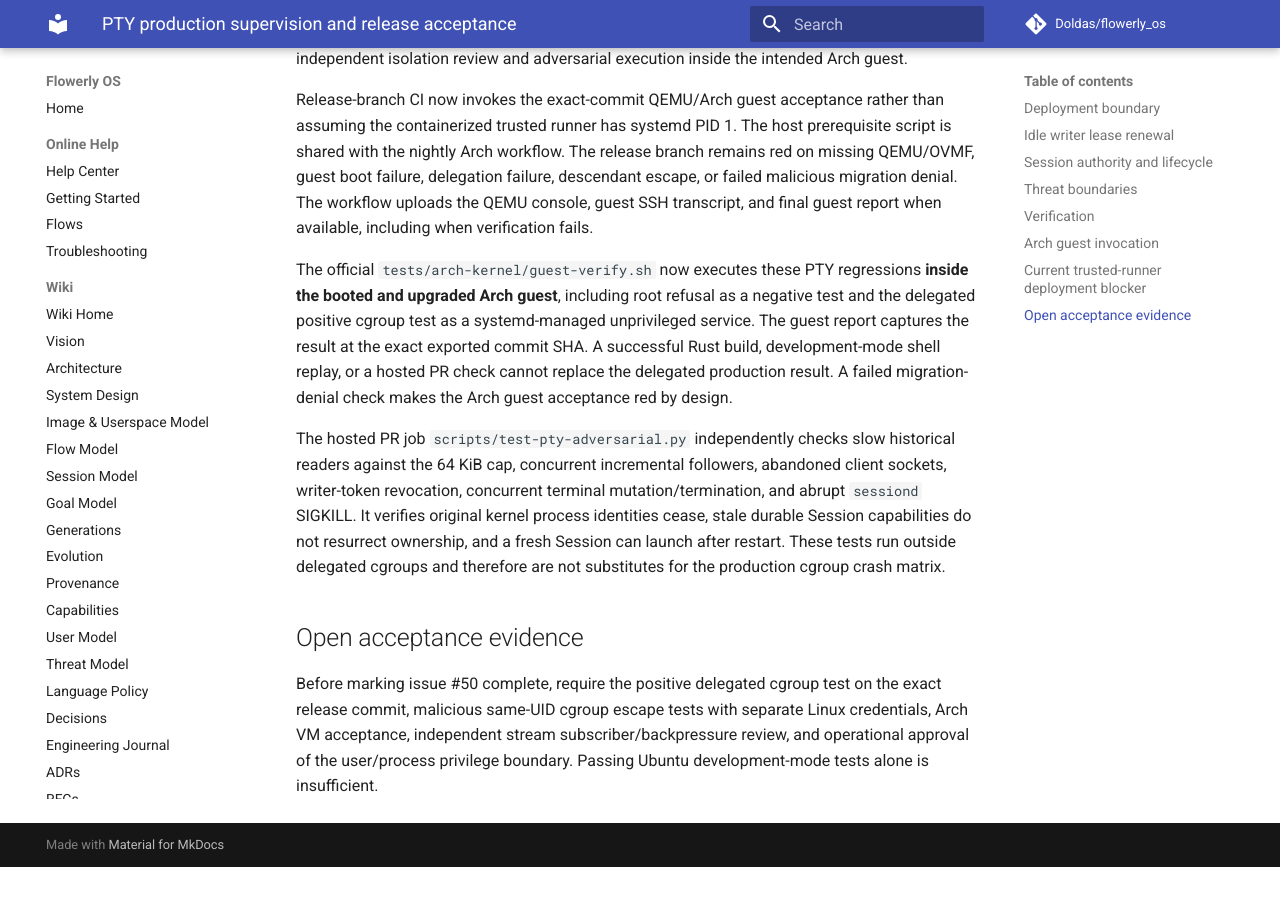
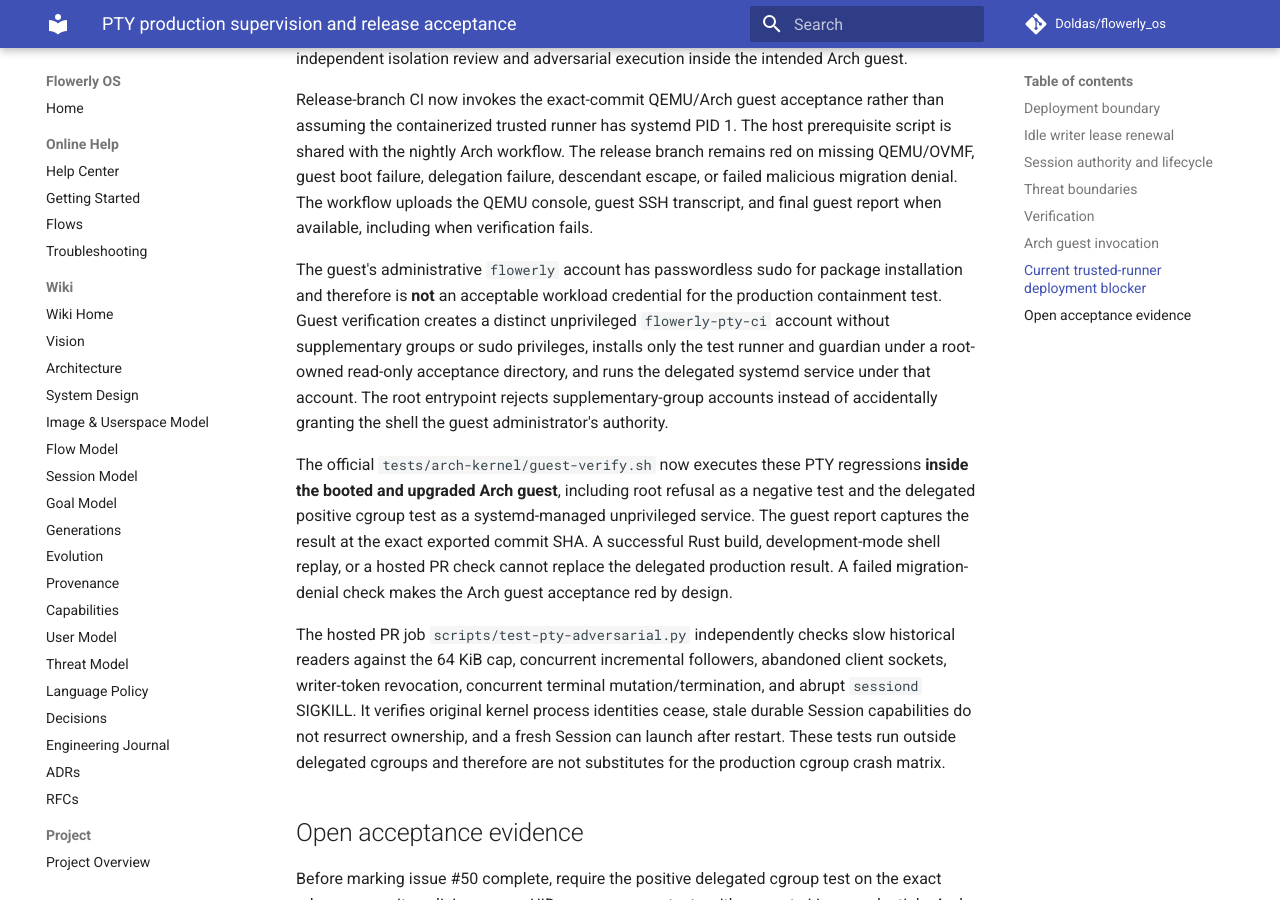
Before and after one commit to Doldas/flowerly_os, an MkDocs documentation site: the page built from docs/pty-production-supervision.md, in a window 1280 px wide and 900 px high, scrolled down 3775 px. Built offline with MkDocs 1.6.1 and Material for MkDocs 9.7.7, drawn with Linux system fonts in a browser that asks for light colours; comment, search, counter and statistics services are not loaded; before the commit the page ends 4642 px from its top, so only the background shows below that.

Commit message:
security(arch): test delegated PTY under isolated nonsudo guest service UID (#72)

```diff
--- a/docs/pty-production-supervision.md
+++ b/docs/pty-production-supervision.md
@@ -186,6 +186,16 @@
 The workflow uploads the QEMU console, guest SSH transcript, and final
 guest report when available, including when verification fails.
 
+The guest's administrative `flowerly` account has passwordless sudo
+for package installation and therefore is **not** an acceptable workload
+credential for the production containment test. Guest verification creates
+a distinct unprivileged `flowerly-pty-ci` account without supplementary
+groups or sudo privileges, installs only the test runner and guardian under
+a root-owned read-only acceptance directory, and runs the delegated
+systemd service under that account. The root entrypoint rejects
+supplementary-group accounts instead of accidentally granting the shell
+the guest administrator's authority.
+
 The official `tests/arch-kernel/guest-verify.sh` now executes these PTY
 regressions **inside the booted and upgraded Arch guest**, including root
 refusal as a negative test and the delegated positive cgroup test as a
```
Also changed, not shown: 2 other files.
